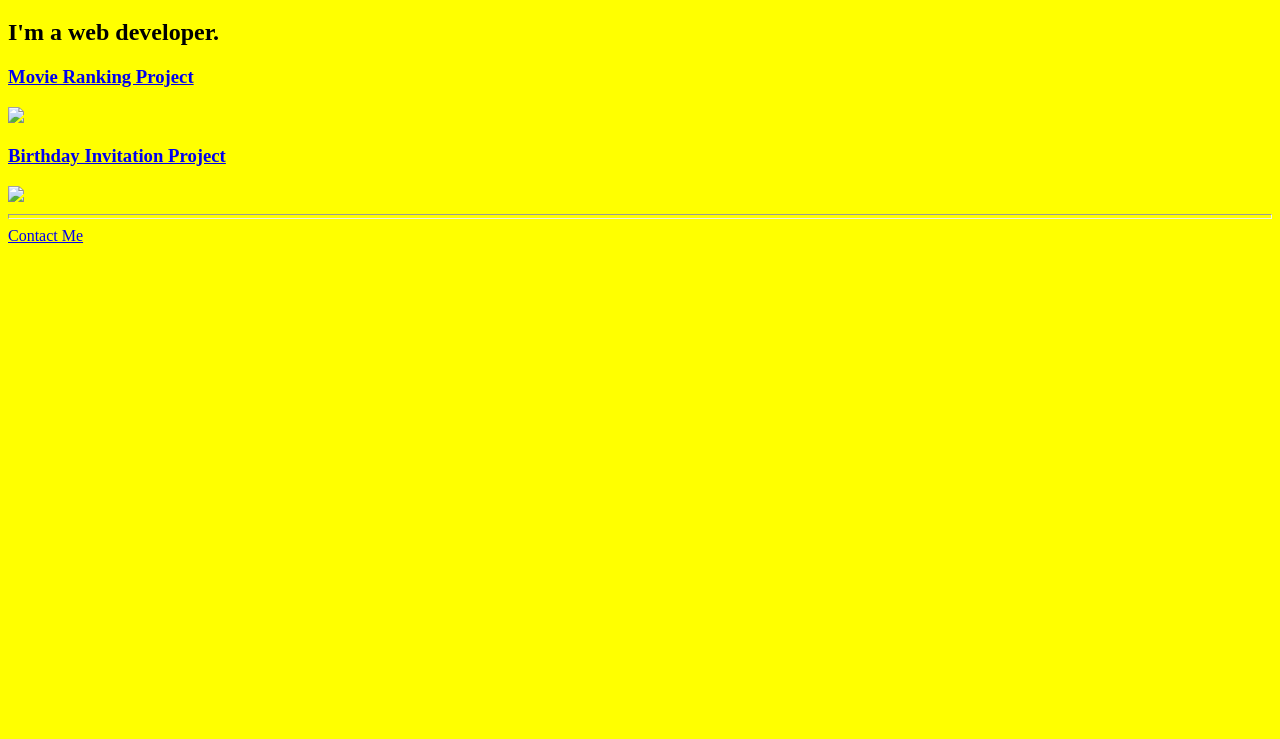
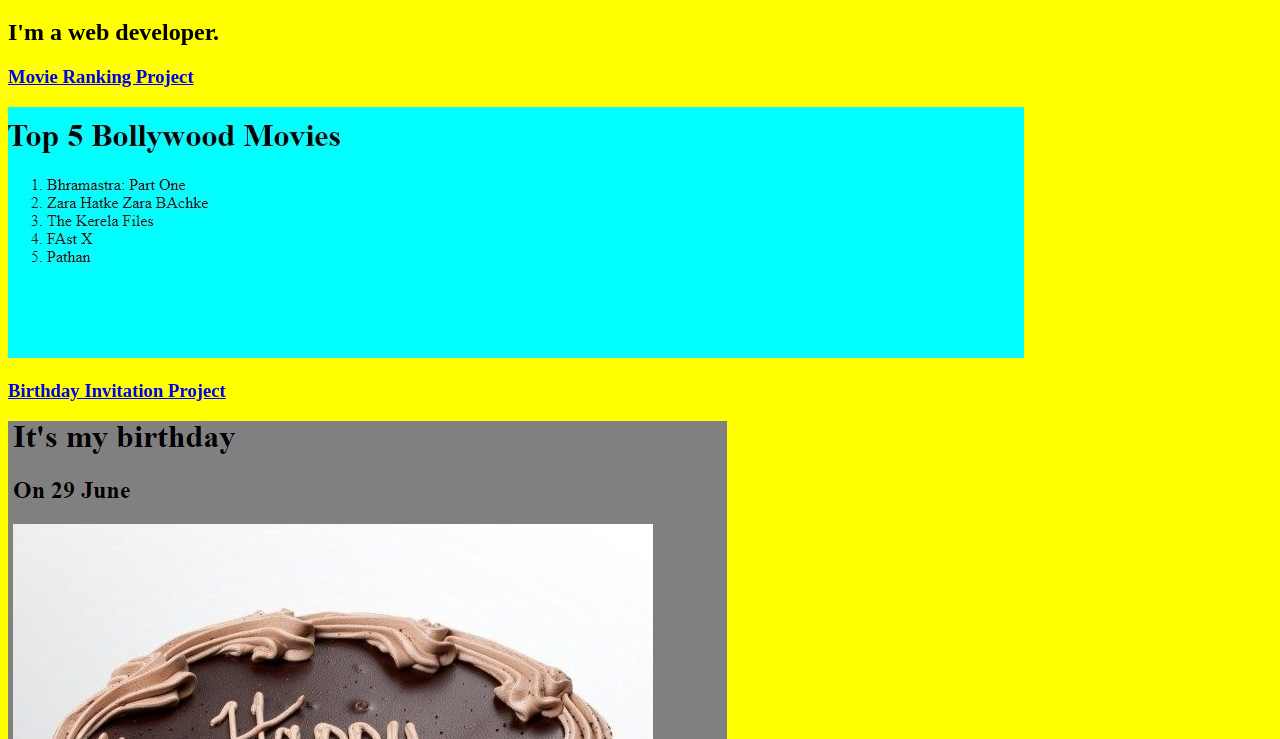
Before and after one commit to DaredragonDevill/html-portfolio, a plain HTML site: page index.html in a window 1280 px wide. Shown: the part 61-800 px from the top of the page. Drawn offline with Linux system fonts and the light colour scheme.

Commit message:
Update index.html

```diff
--- a/index.html
+++ b/index.html
@@ -9,9 +9,9 @@
     <h1> Nishkarsh Jain's Portfolio </h1>
     <h2> I'm a web developer. </h2>
    <h3> <a href="./movie ranking.html"> Movie Ranking Project</a> </h3>
-<img src="./images/ranking.jpg"/>
+<img src="./ranking.jpg"/>
 <h3> <a href="./birthday invitation.html"> Birthday Invitation Project</a></h3>
-<img src="./images/invitation.jpg"/>
+<img src="./invitation.jpg"/>
 <hr size="5"/>
 <a href="./contactme.html"> Contact Me </a>
 </body>
```
